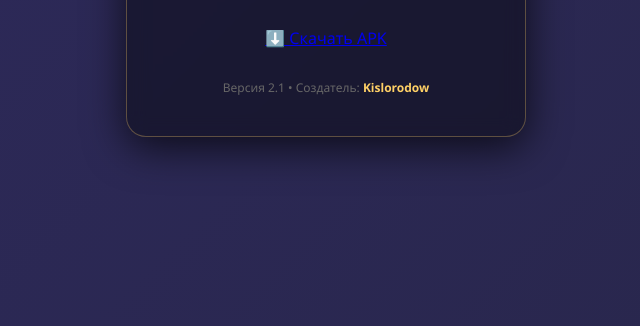
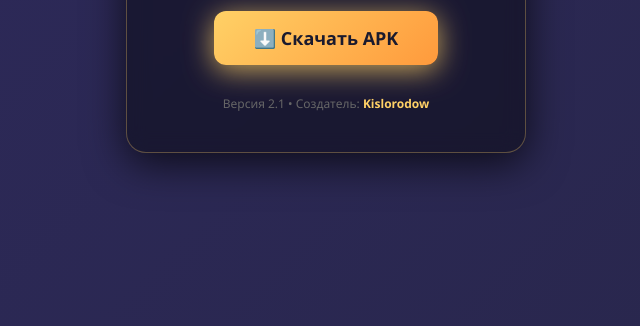
Before and after one commit to andrejbojko43867-png/mega-clicker, a plain HTML site: page index.html in a window 1280 px wide. Shown: the part 474-800 px from the top of the page, without its empty margins (314-954 px from the left). Drawn offline with Linux system fonts and the light colour scheme.

Commit message:
Add files via upload

```diff
--- a/index.html
+++ b/index.html
@@ -64,7 +64,7 @@
         <h1>Мега-кликер Mobile</h1>
         <p>Строй свою империю печенья. Побеждай боссов, открывай уровни и прокачивай навыки!</p>
 
-        <a href="https:https://disk.yandex.ru/d/WThynp46jjDSAA class="download-btn">
+        <a href="https://disk.yandex.ru/d/WThynp46jjDSAA" class="download-btn">
             ⬇️ Скачать APK
         </a>
 
```
